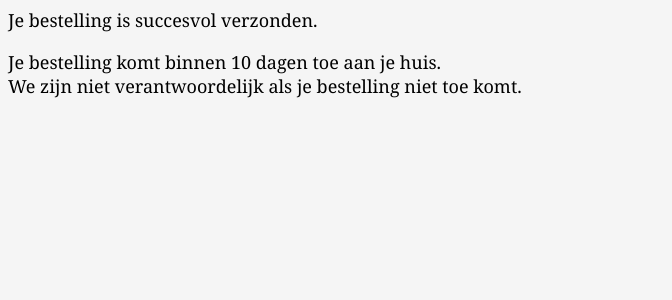
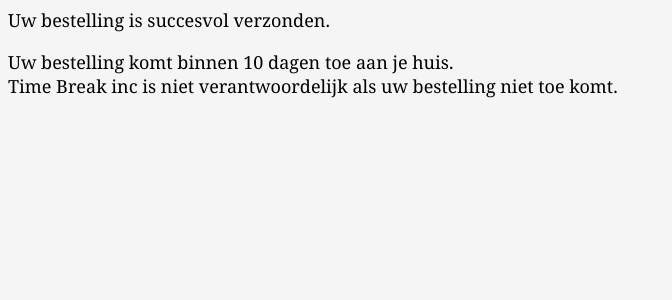
Before and after one commit to Rafaelorr/merk_website_template, a Flask app: template templates/succes.html in a window 1280 px wide. Shown: the top 300 px of the page, without its empty margins (0-672 px from the left). Run offline with Flask 3, Linux system fonts and the light colour scheme; the template is opened without the code that fills it, so the values that code supplies are empty.

Commit message:
zet tekst in succes.html om naar beleefde vorm

```diff
--- a/templates/succes.html
+++ b/templates/succes.html
@@ -8,9 +8,9 @@
     <title>Verzonden</title>
 </head>
 <body>
-    <header>Je bestelling is succesvol verzonden.</header>
+    <header>Uw bestelling is succesvol verzonden.</header>
     <footer>
-        <p>Je bestelling komt binnen 10 dagen toe aan je huis. <br>
-        We zijn niet verantwoordelijk als je bestelling niet toe komt.</p>
+        <p>Uw bestelling komt binnen 10 dagen toe aan je huis. <br>
+        Time Break inc is niet verantwoordelijk als uw bestelling niet toe komt.</p>
     </footer>
 </body>
```
